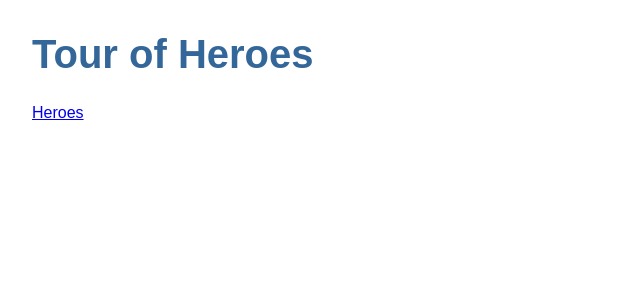
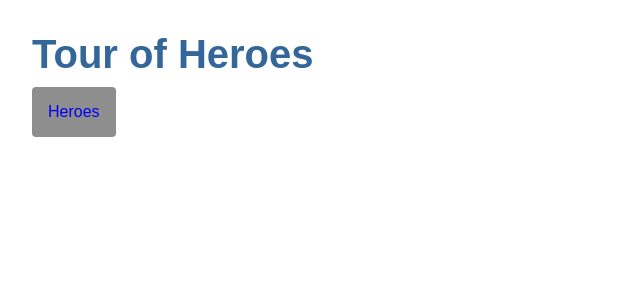
Before and after one commit to rahilmoshkani/D-angular-tour-of-heroes, an Angular app: page / in a window 1280 px wide. Shown: the top 300 px of the page, without its empty margins (0-640 px from the left). Built offline with nearby package versions, Linux system fonts and the light colour scheme.

Commit message:
add css style

```diff
--- a/src/app/app.component.scss
+++ b/src/app/app.component.scss
@@ -0,0 +1,21 @@
+/*AppComponent's private CSS styles*/
+h1{
+    margin-bottom: 0;
+}
+nav a {
+    padding: 1rem;
+    text-decoration: none;
+    margin-top: 10px;
+    display:inline-block;
+    background-color: #8e8e8e;
+    color: 3d3d3d;
+    border-radius: 4px;
+}
+nav a:hover{
+    color: white;
+    background-color: #42545C;
+
+}
+nav a:active{
+    background-color: black;
+}
```
